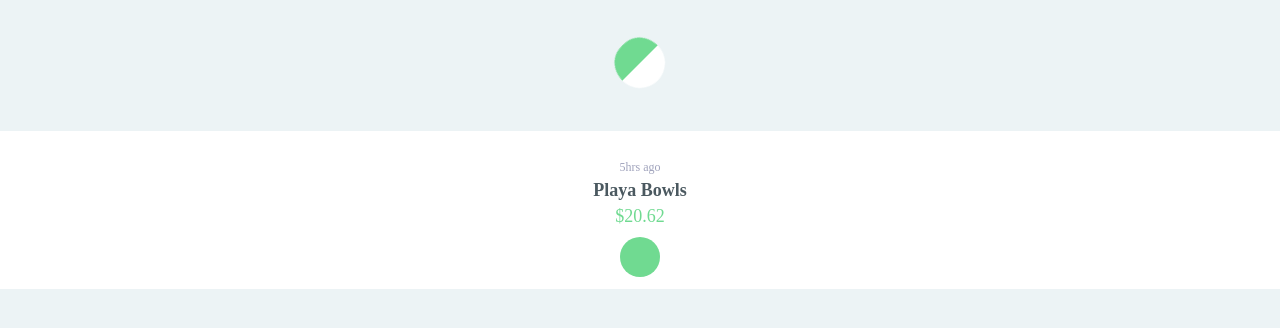
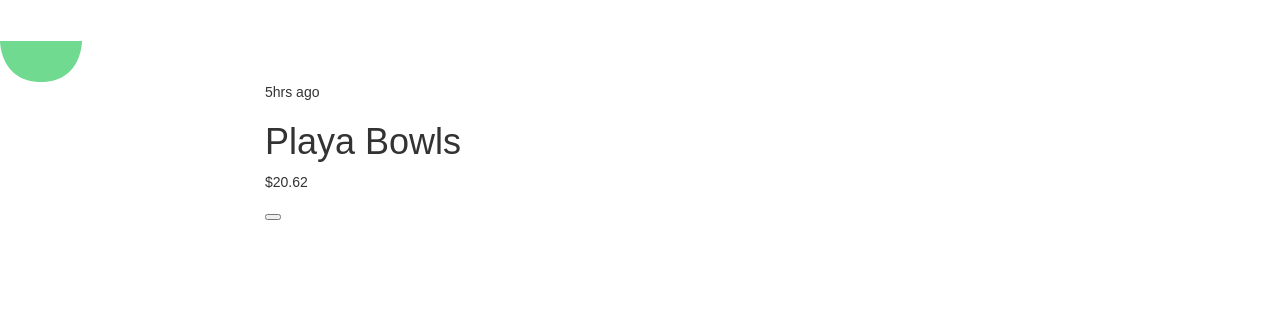
Before and after one commit to lgroetzi/splitlater, a React (Create React App) app in the folder UI/: page / in a window 1280 px wide. Shown: the top 328 px of the page. Built offline with nearby package versions, Linux system fonts and the light colour scheme.

Commit message:
tried to add bootstrap but it fucked up all the styles I'd already done

```diff
--- a/UI/package.json
+++ b/UI/package.json
@@ -4,6 +4,7 @@
   "private": true,
   "dependencies": {
     "react": "^16.2.0",
+    "react-bootstrap": "^0.32.1",
     "react-dom": "^16.2.0",
     "react-scripts": "1.1.1",
     "semantic-ui": "^2.3.0"
--- a/UI/public/index.html
+++ b/UI/public/index.html
@@ -10,6 +10,8 @@
     -->
     <link rel="manifest" href="%PUBLIC_URL%/manifest.json">
     <link rel="shortcut icon" href="%PUBLIC_URL%/favicon.ico">
+    <link rel="stylesheet" href="https://maxcdn.bootstrapcdn.com/bootstrap/3.3.7/css/bootstrap.min.css" integrity="sha384-BVYiiSIFeK1dGmJRAkycuHAHRg32OmUcww7on3RYdg4Va+PmSTsz/K68vbdEjh4u" crossorigin="anonymous">
+    <link rel="stylesheet" href="https://maxcdn.bootstrapcdn.com/bootstrap/3.3.7/css/bootstrap-theme.min.css" integrity="sha384-rHyoN1iRsVXV4nD0JutlnGaslCJuC7uwjduW9SVrLvRYooPp2bWYgmgJQIXwl/Sp" crossorigin="anonymous">
     <!--
       Notice the use of %PUBLIC_URL% in the tags above.
       It will be replaced with the URL of the `public` folder during the build.
--- a/UI/src/App.js
+++ b/UI/src/App.js
@@ -1,8 +1,10 @@
 import React, { Component } from 'react';
 import ReactDOM from 'react-dom';
 import logo from './splitter-logo.svg';
-import './App.css';
-import './grid.css';
+import { Button } from 'react-bootstrap';
+import { Grid } from 'react-bootstrap';
+import { Col } from 'react-bootstrap';
+import { Row } from 'react-bootstrap';
 
 class App extends Component {
   render() {
@@ -11,7 +13,13 @@
         <header className="App-header">
           <img src={logo} className="App-logo" alt="logo" />
         </header>
-        <Purchase time="5hrs ago" business="Playa Bowls" price="$20.62" />
+        <Grid>
+          <Row className="show-grid">
+            <Col sm={10} md={8} smOffset={1} mdOffset={2}>
+              <Purchase time="5hrs ago" business="Playa Bowls" price="$20.62" />
+            </Col>
+          </Row>
+        </Grid>
       </div>
     );
   }
```
